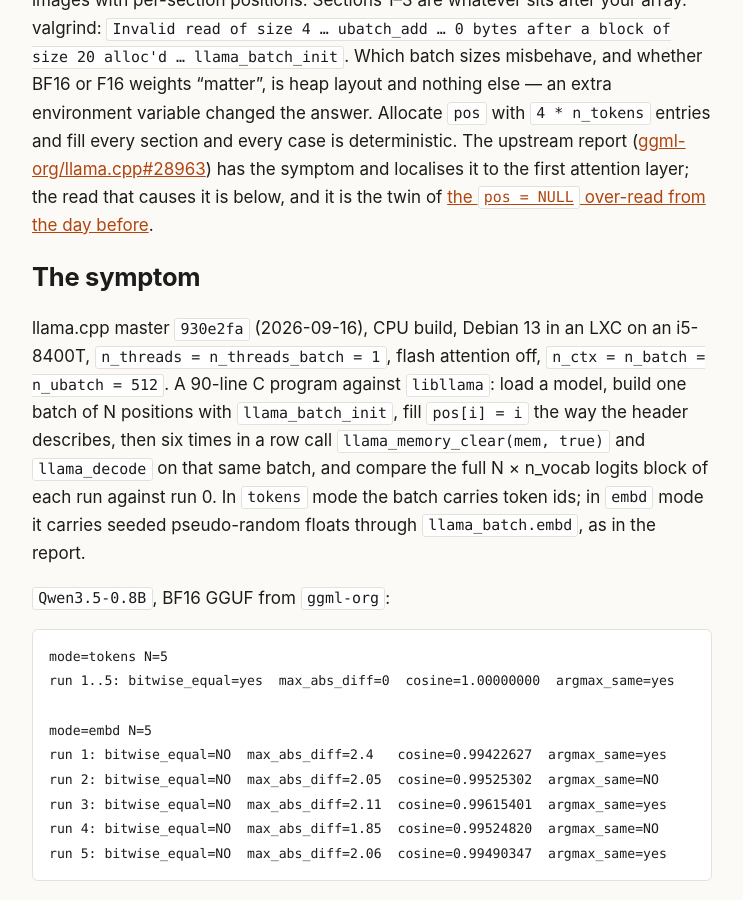
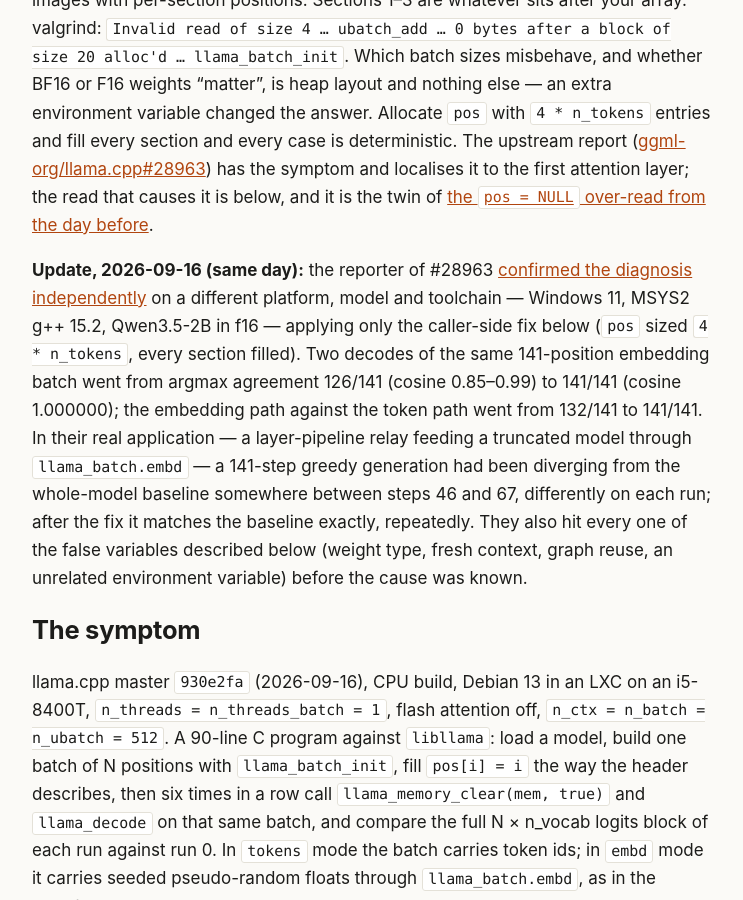
Before and after one commit to mitoyosh/homelab-postmortem, a Jekyll site: the page built from _posts/2026-09-16-llama-cpp-reads-past-your-pos-array-for-embedding-batches-on-mrope-models.md, in a window 1280 px wide and 900 px high, scrolled down 718 px. Shown: the whole window, without its empty margins (268-1011 px from the left). Built offline with Jekyll 4.4.1, drawn with Linux system fonts in a browser that asks for light colours.

Commit message:
post: #28963 — reporter's independent confirmation (Windows, 2B f16, 141-step relay)
Co-Authored-By: Claude Opus 5 <noreply@anthropic.com>

```diff
--- a/_posts/2026-09-16-llama-cpp-reads-past-your-pos-array-for-embedding-batches-on-mrope-models.md
+++ b/_posts/2026-09-16-llama-cpp-reads-past-your-pos-array-for-embedding-batches-on-mrope-models.md
@@ -7,6 +7,8 @@ devto_tags: llm, ai, cpp, debugging
 ---
 
 **TL;DR**: decode the same `llama_batch.embd` batch twice on an M-RoPE model — Qwen3.5, Qwen2.5-VL, Qwen3-VL, anything whose `llama_model_rope_type()` is `MROPE` or `IMROPE` — and the logits differ, on the CPU, one thread, memory cleared, nothing random anywhere. Token ids through the same context are bitwise identical. The cause is a heap over-read: `llama.h` says every array in a batch "must have size of n_tokens" and `llama_batch_init` allocates `pos` that way, but for an embedding batch on an M-RoPE model `llama_batch_allocr::ubatch_add` reads `pos[j*n_tokens + i]` for `j` in 0..3, on the assumption that embeddings are images with per-section positions. Sections 1–3 are whatever sits after your array. valgrind: `Invalid read of size 4 … ubatch_add … 0 bytes after a block of size 20 alloc'd … llama_batch_init`. Which batch sizes misbehave, and whether BF16 or F16 weights "matter", is heap layout and nothing else — an extra environment variable changed the answer. Allocate `pos` with `4 * n_tokens` entries and fill every section and every case is deterministic. The upstream report ([ggml-org/llama.cpp#28963](https://github.com/ggml-org/llama.cpp/issues/28963)) has the symptom and localises it to the first attention layer; the read that causes it is below, and it is the twin of [the `pos = NULL` over-read from the day before](https://homelabpostmortem.com/2026/09/15/llama-cpp-batch-reads-past-its-own-pos-buffer-for-mrope/).
+
+**Update, 2026-09-16 (same day):** the reporter of #28963 [confirmed the diagnosis independently](https://github.com/ggml-org/llama.cpp/issues/28963#issuecomment-5695180691) on a different platform, model and toolchain — Windows 11, MSYS2 g++ 15.2, Qwen3.5-2B in f16 — applying only the caller-side fix below (`pos` sized `4 * n_tokens`, every section filled). Two decodes of the same 141-position embedding batch went from argmax agreement 126/141 (cosine 0.85–0.99) to 141/141 (cosine 1.000000); the embedding path against the token path went from 132/141 to 141/141. In their real application — a layer-pipeline relay feeding a truncated model through `llama_batch.embd` — a 141-step greedy generation had been diverging from the whole-model baseline somewhere between steps 46 and 67, differently on each run; after the fix it matches the baseline exactly, repeatedly. They also hit every one of the false variables described below (weight type, fresh context, graph reuse, an unrelated environment variable) before the cause was known.
 
 ## The symptom
 
```
